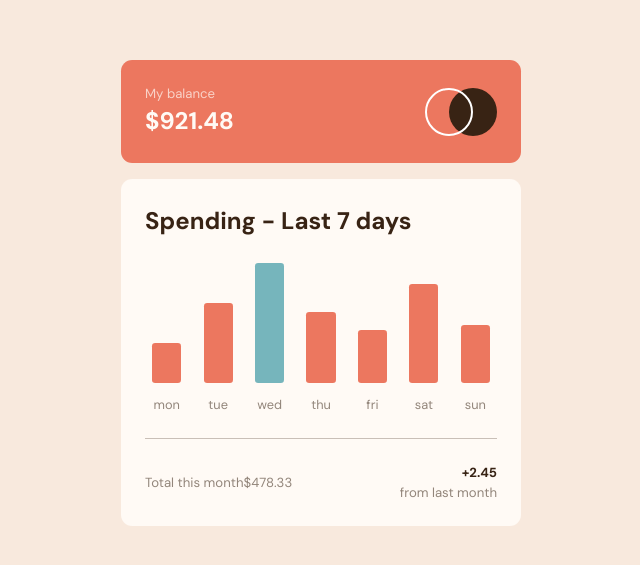
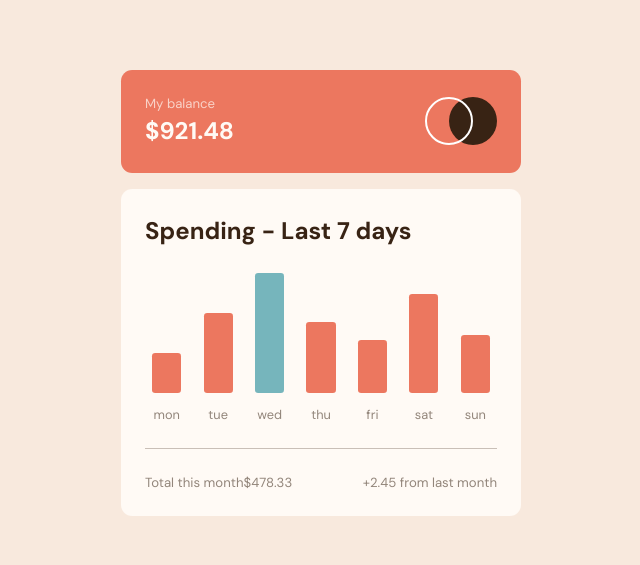
Before and after one commit to majidali55566/expense-chart-componentt, a React (Create React App) app: page / in a window 1280 px wide. Shown: the part 107-672 px from the top of the page, without its empty margins (319-959 px from the left). Built offline with nearby package versions, Linux system fonts and the light colour scheme.

Commit message:
Update TotalSpendings.jsx

```diff
--- a/src/TotalSpendings.jsx
+++ b/src/TotalSpendings.jsx
@@ -7,9 +7,9 @@ function TotalSpendings() {
         Total this month
         <span>$478.33</span>
       </p>
-      <span datatype="last-month">
-        <p>+2.45</p> from last month
-      </span>
+      <p datatype="last-month">
+        <span>+2.45</span> from last month
+      </p>
     </div>
   );
 }
```
